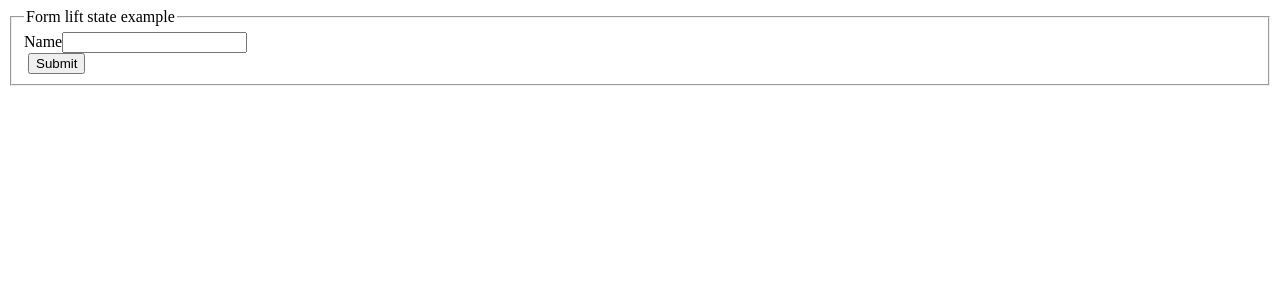
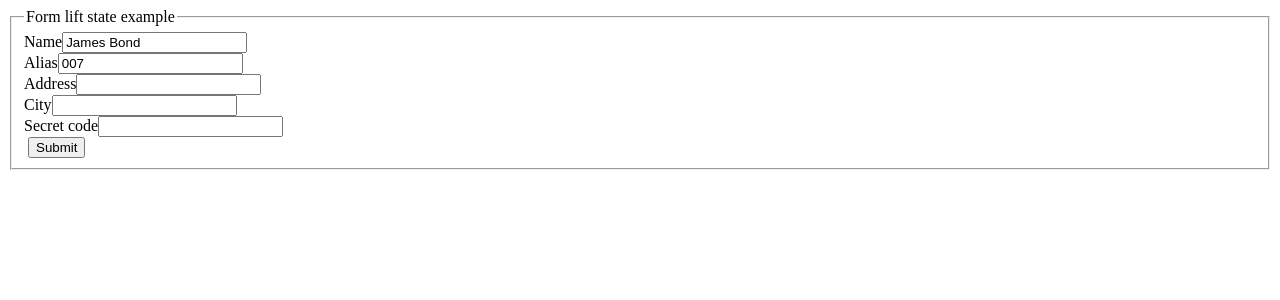
Before and after one commit to hdr1001/react_form_basics, a React (Create React App) app: page / in a window 1280 px wide. Shown: the top 300 px of the page. Built offline with nearby package versions, Linux system fonts and the light colour scheme.

Commit message:
First element group done
First element group now complete

```diff
--- a/src/App.js
+++ b/src/App.js
@@ -1,7 +1,13 @@
 import React from "react";
 import { FormBasicsCheat } from "./FormBasicsCheat";
 
-const iniStateForm = { txtName: "" };
+const iniStateForm = {
+  txtName: "James Bond",
+  txtAlias: "007",
+  txtAdr: "",
+  txtCity: "",
+  pwdCode: ""
+};
 
 export default function App() {
   return (
--- a/src/FormBasicsCheat.js
+++ b/src/FormBasicsCheat.js
@@ -39,9 +39,36 @@ class FormBasicsCheat extends React.Component {
 
               <div className="ElementGrp">
                 <TextInput
+                  label="Name"
                   name="txtName"
                   value={this.state.txtName}
                   onChange={this.handleChange}
+                />
+                <TextInput
+                  label="Alias"
+                  name="txtAlias"
+                  value={this.state.txtAlias}
+                  readOnly={true}
+                />
+                <TextInput
+                  label="Address"
+                  name="txtAdr"
+                  value={this.state.txtAdr}
+                  onChange={this.handleChange}
+                  maxLength={64}
+                />
+                <TextInput
+                  label="City"
+                  name="txtCity"
+                  value={this.state.txtCity}
+                  onChange={this.handleChange}
+                />
+                <TextInput
+                  label="Secret code"
+                  name="pwdCode"
+                  value={this.state.pwdCode}
+                  onChange={this.handleChange}
+                  password={true}
                 />
               </div>
 
--- a/src/TxtInput.js
+++ b/src/TxtInput.js
@@ -16,12 +16,15 @@ class TextInput extends React.Component {
   render() {
     return (
       <div>
-        <label htmlFor={this.props.name}>Name</label>
+        <label htmlFor={this.props.name}>{this.props.label}</label>
         <input
-          type="text"
+          {...(this.props.password ? { type: "password" } : { type: "text" })}
           name={this.props.name}
           value={this.props.value}
-          onChange={this.handleChange}
+          {...(this.props.readOnly
+            ? { readOnly: true }
+            : { onChange: this.handleChange })}
+          {...(this.props.maxLength ? { maxLength: this.props.maxLength } : {})}
         />
       </div>
     );
```
